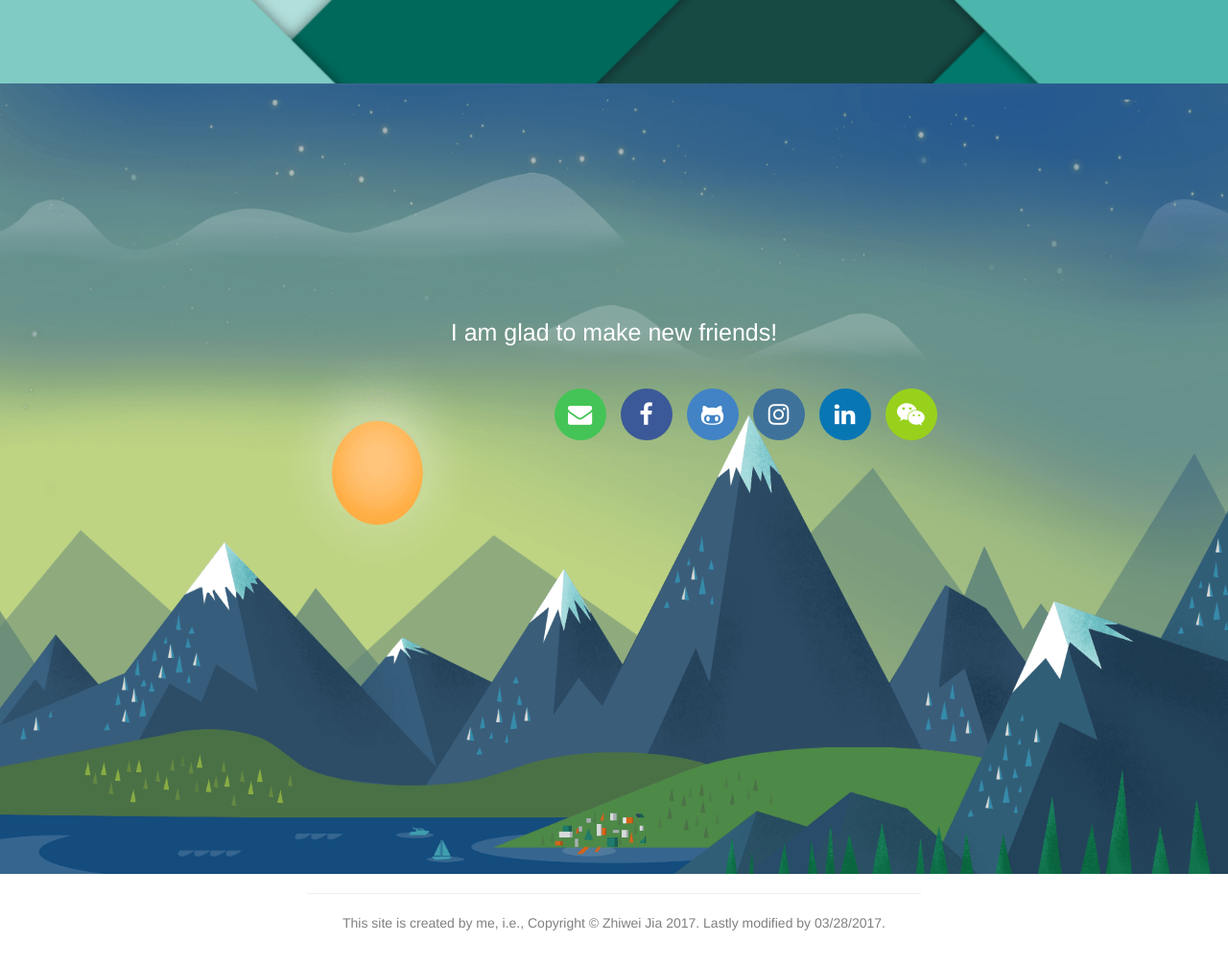
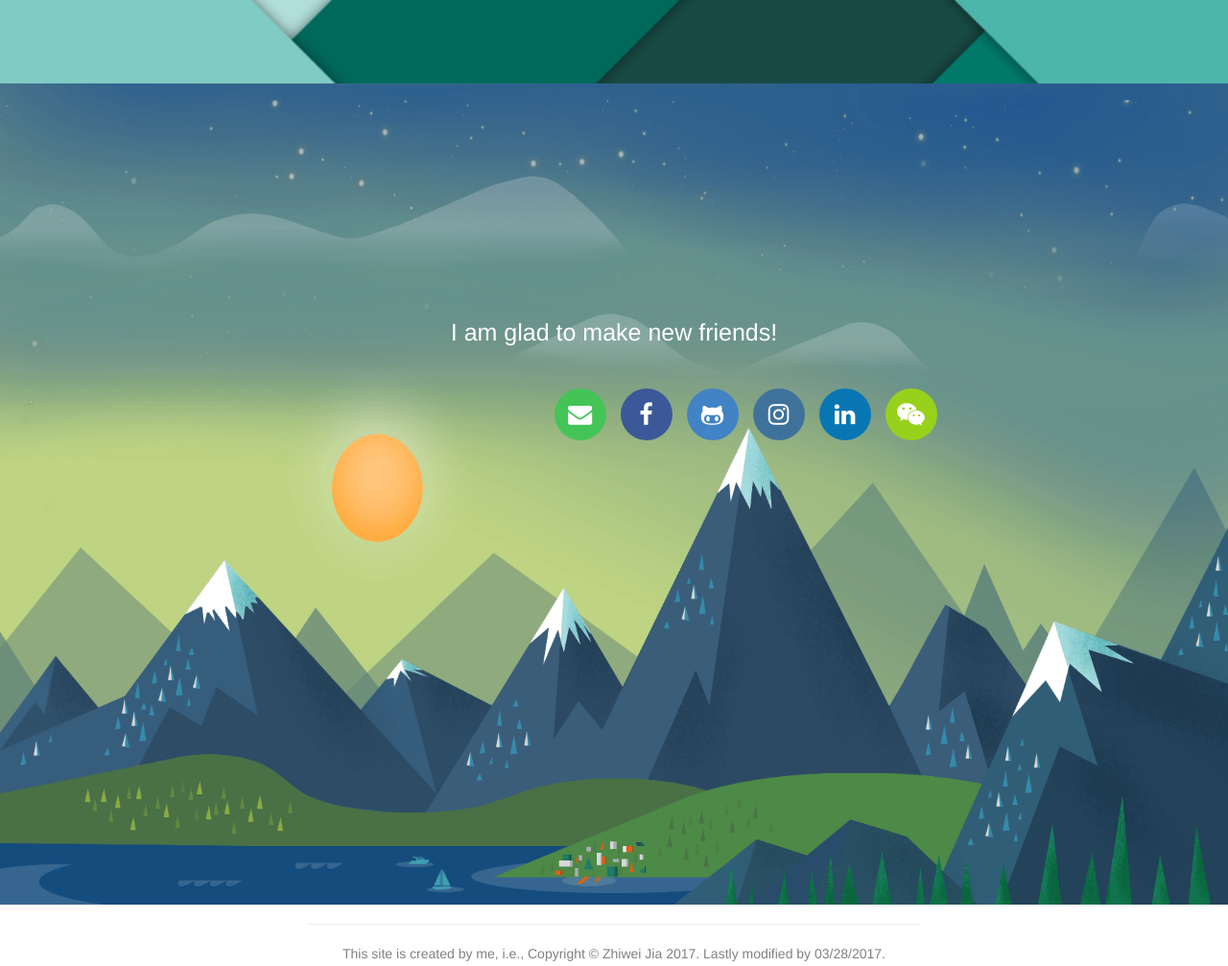
Before and after one commit to SeanJia/SeanJia.github.io, a plain HTML site: page index.html in a window 1280 px wide. Shown: the part 2770-3777 px from the top of the page at 96% size. Before the commit the page ends 3752 px from the top, so only its background shows below. Drawn offline with nearby package versions, Linux system fonts and the light colour scheme.

Commit message:
Update for-index.css

```diff
--- a/css/for-index.css
+++ b/css/for-index.css
@@ -128,7 +128,7 @@ body {
 #contact {
     width: 100%;
     height: auto;
-    min-height: 103vh;
+    min-height: 107vh;
     background-image: url("../image/contact-min.png");
     background-size: 100% 100%;
     padding: 0px;
@@ -181,6 +181,9 @@ body {
         min-width: 0px;
         width: 100vw;
         padding-top: 0px;
+    }
+
+    #intro {
         color: white;
     }
 
```
